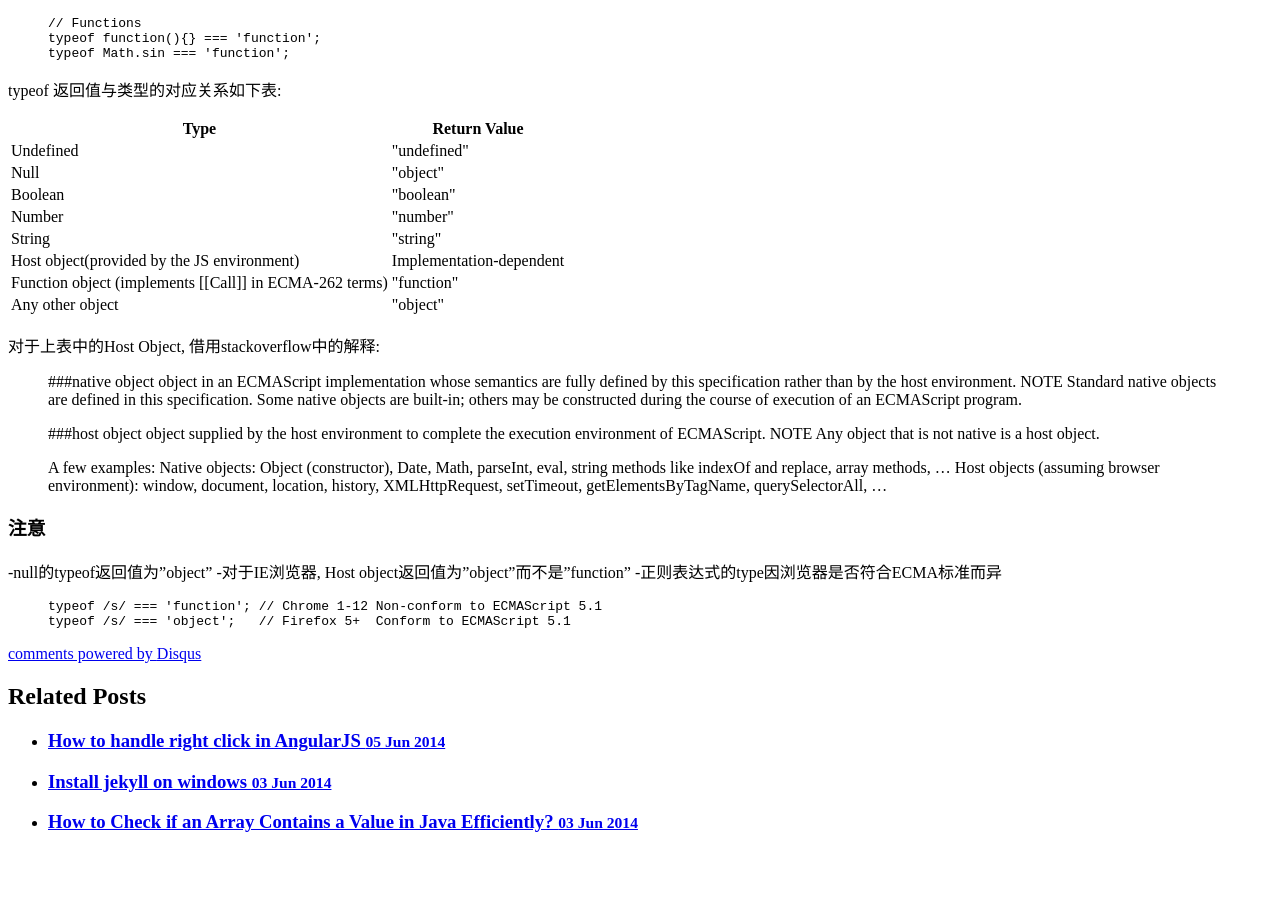
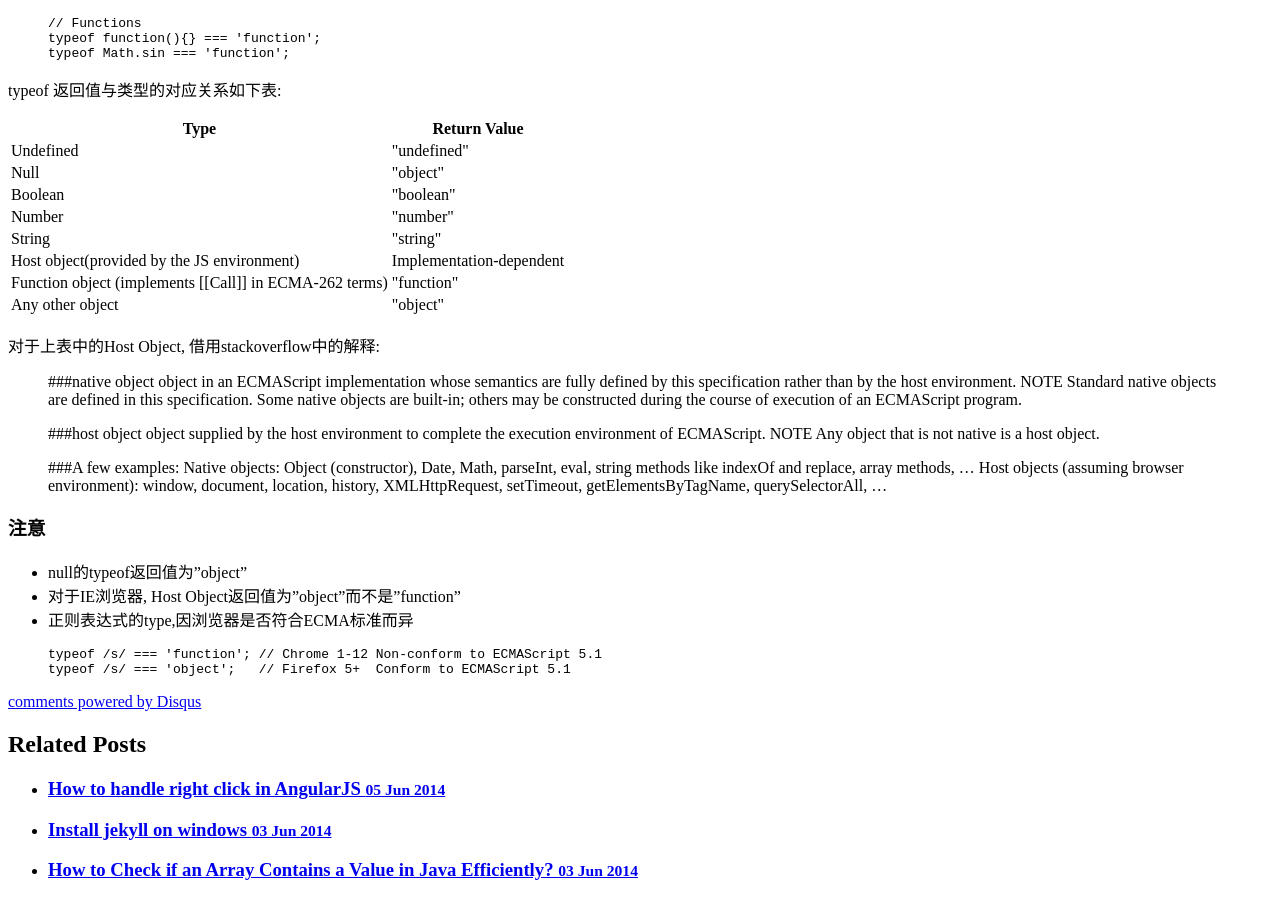
Before and after one commit to clarkdo/clarkdo.github.com, a Jekyll site: the page built from _posts/2014-06-12-js-typeof.md, in a window 1280 px wide and 900 px high, scrolled down 1037 px. Built offline with Jekyll 4.4.1, drawn with Linux system fonts in a browser that asks for light colours; Markdown is read by kramdown in place of the engine named in the settings; comment, search, counter and statistics services are not loaded; before the commit the page ends 1889 px from its top, so only the background shows below that.

```diff
--- a/_posts/2014-06-12-js-typeof.md
+++ b/_posts/2014-06-12-js-typeof.md
@@ -112,14 +112,14 @@ typeof 返回值与类型的对应关系如下表:
 > object supplied by the host environment to complete the execution environment of ECMAScript.
 > NOTE Any object that is not native is a host object.
 
-> A few examples:
+> ###A few examples:
 > Native objects: Object (constructor), Date, Math, parseInt, eval, string methods like indexOf and replace, array methods, ...
 > Host objects (assuming browser environment): window, document, location, history, XMLHttpRequest, setTimeout, getElementsByTagName, querySelectorAll, ...
 
 ###注意
--null的typeof返回值为"object"
--对于IE浏览器, Host object返回值为"object"而不是"function"
--正则表达式的type因浏览器是否符合ECMA标准而异
+- null的typeof返回值为"object"
+- 对于IE浏览器, Host Object返回值为"object"而不是"function"
+- 正则表达式的type,因浏览器是否符合ECMA标准而异
 {% highlight js %}
 typeof /s/ === 'function'; // Chrome 1-12 Non-conform to ECMAScript 5.1
 typeof /s/ === 'object';   // Firefox 5+  Conform to ECMAScript 5.1
```
